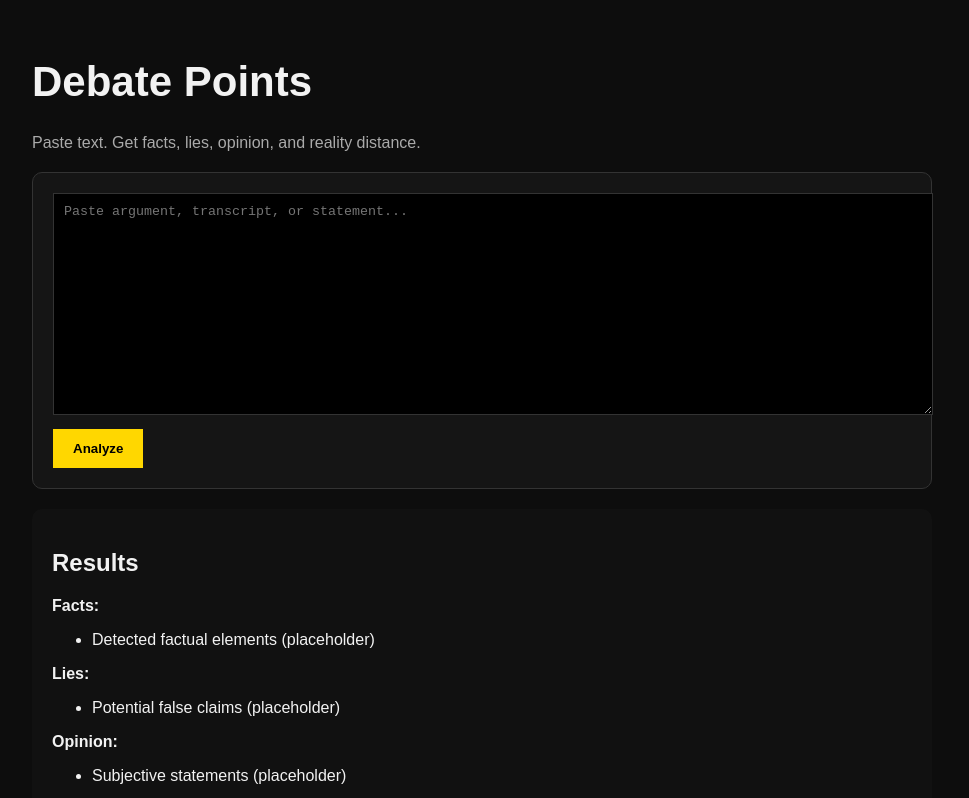
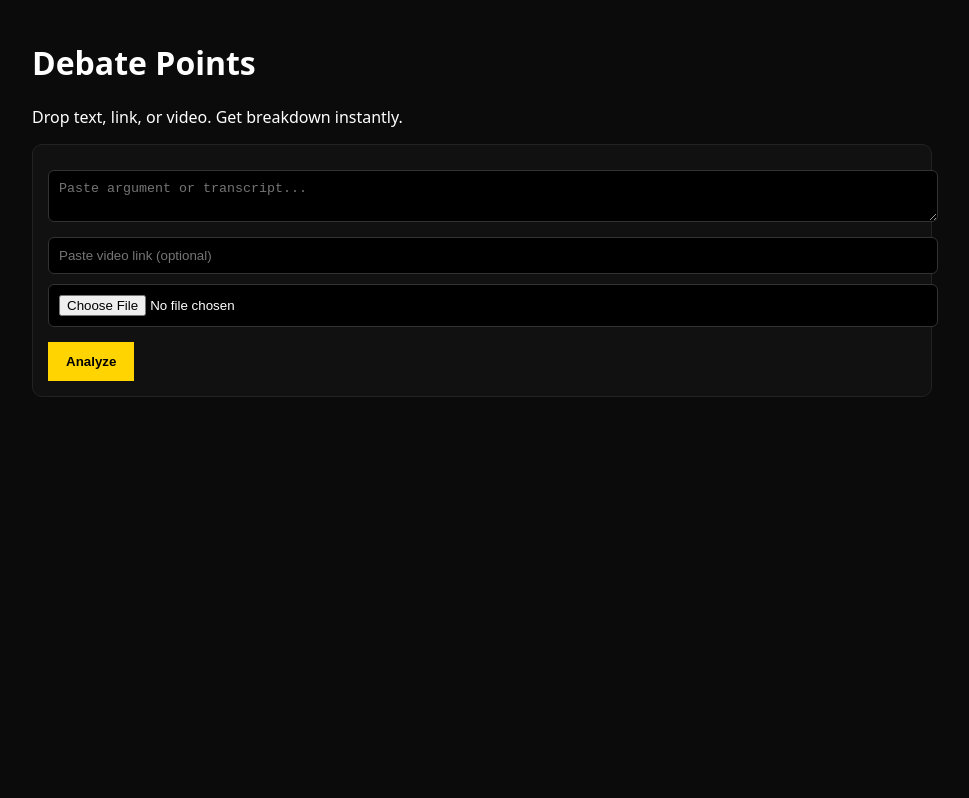
Before and after one commit to cededsr-sudo/debate-points, a plain HTML site: page index.html in a window 1280 px wide. Both pictures are taken after a click on the button "Analyze". Shown: the top 798 px of the page, without its empty margins (158-1127 px from the left). Drawn offline with Linux system fonts and the light colour scheme.

Commit message:
Update index.html

```diff
--- a/index.html
+++ b/index.html
@@ -1,4 +1,4 @@
-<!doctype html>
+<!DOCTYPE html>
 <html lang="en">
 <head>
 <meta charset="UTF-8">
@@ -8,66 +8,67 @@
 <style>
 body {
   margin:0;
-  font-family:Arial;
-  background:#0d0d0d;
-  color:#f2f2f2;
+  font-family: system-ui, Arial;
+  background:#0b0b0b;
+  color:#fff;
 }
 
 .container {
   max-width:900px;
   margin:auto;
-  padding:30px;
+  padding:20px;
 }
 
 h1 {
-  font-size:42px;
-}
-
-.sub {
-  color:#aaa;
-  margin-bottom:20px;
+  font-size:32px;
 }
 
 .box {
-  background:#151515;
-  padding:20px;
+  background:#111;
+  border:1px solid #222;
   border-radius:10px;
-  border:1px solid #333;
-  margin-bottom:20px;
+  padding:15px;
+  margin-top:15px;
 }
 
-textarea {
+textarea, input {
   width:100%;
-  height:200px;
   background:#000;
   color:#fff;
   border:1px solid #333;
   padding:10px;
+  margin-top:10px;
+  border-radius:6px;
 }
 
 button {
-  margin-top:10px;
-  padding:12px 20px;
+  background:#ffd400;
+  color:#000;
   border:none;
-  background:gold;
+  padding:12px 18px;
+  margin-top:15px;
   font-weight:bold;
   cursor:pointer;
 }
 
-.result {
-  margin-top:20px;
-  background:#111;
-  padding:20px;
-  border-radius:10px;
+.results div {
+  margin-top:10px;
+  padding:10px;
+  border-radius:6px;
 }
 
-.scale {
+.truth { background:#1b5e20; }
+.lies { background:#7f0000; }
+.opinion { background:#444; }
+.foolery { background:#5d4037; }
+.manipulation { background:#311b92; }
+
+video {
+  width:100%;
   margin-top:10px;
-  padding:10px;
-  background:#222;
+  border-radius:8px;
 }
 </style>
-
 </head>
 
 <body>
@@ -75,54 +76,89 @@ button {
 <div class="container">
 
 <h1>Debate Points</h1>
+<p>Drop text, link, or video. Get breakdown instantly.</p>
 
-<div class="sub">
-Paste text. Get facts, lies, opinion, and reality distance.
+<div class="box">
+  <textarea id="textInput" placeholder="Paste argument or transcript..."></textarea>
+
+  <input id="linkInput" placeholder="Paste video link (optional)" />
+
+  <input type="file" id="videoUpload" accept="video/*" />
+
+  <button onclick="analyze()">Analyze</button>
 </div>
 
-<div class="box">
-<textarea id="inputText" placeholder="Paste argument, transcript, or statement..."></textarea>
-<button onclick="analyze()">Analyze</button>
-</div>
+<div id="videoPreview"></div>
 
-<div id="output" class="result" style="display:none;">
-<h2>Results</h2>
+<div id="results" class="results box" style="display:none;">
+  <h2>Results</h2>
 
-<p><strong>Facts:</strong></p>
-<ul id="facts"></ul>
+  <div class="truth">Truth: <span id="truthScore"></span></div>
+  <div class="lies">Lies: <span id="lieScore"></span></div>
+  <div class="opinion">Opinion: <span id="opinionScore"></span></div>
+  <div class="foolery">Foolery: <span id="foolScore"></span></div>
+  <div class="manipulation">Manipulation: <span id="manipScore"></span></div>
 
-<p><strong>Lies:</strong></p>
-<ul id="lies"></ul>
+  <div style="margin-top:15px;">
+    <strong>Reality Scale:</strong>
+    <div id="scale"></div>
+  </div>
 
-<p><strong>Opinion:</strong></p>
-<ul id="opinions"></ul>
-
-<p><strong>Preference Distance:</strong></p>
-<ul id="preference"></ul>
-
-<p><strong>Reality Scale:</strong></p>
-<div id="scale" class="scale"></div>
-
-<p><strong>Sources Used:</strong></p>
-<p>Primary (1st Tier) / Secondary (2nd Tier)</p>
-
+  <div style="margin-top:15px;">
+    <strong>Sources:</strong>
+    <ul id="sources"></ul>
+  </div>
 </div>
 
 </div>
 
 <script>
+document.getElementById("videoUpload").addEventListener("change", function(e){
+  const file = e.target.files[0];
+  if(file){
+    const url = URL.createObjectURL(file);
+    document.getElementById("videoPreview").innerHTML =
+      `<video controls src="${url}"></video>`;
+  }
+});
+
 function analyze(){
-  let text = document.getElementById("inputText").value;
+  const text = document.getElementById("textInput").value;
 
-  document.getElementById("output").style.display="block";
+  if(!text){
+    alert("Put something in, genius.");
+    return;
+  }
 
-  // Placeholder logic for now
-  document.getElementById("facts").innerHTML = "<li>Detected factual elements (placeholder)</li>";
-  document.getElementById("lies").innerHTML = "<li>Potential false claims (placeholder)</li>";
-  document.getElementById("opinions").innerHTML = "<li>Subjective statements (placeholder)</li>";
-  document.getElementById("preference").innerHTML = "<li>Bias / preference detected (placeholder)</li>";
+  document.getElementById("results").style.display = "block";
 
-  document.getElementById("scale").innerHTML = "Mixed Reality (early stage)";
+  // Fake scoring (for now)
+  const truth = Math.floor(Math.random()*40)+20;
+  const lies = Math.floor(Math.random()*30);
+  const opinion = Math.floor(Math.random()*40);
+  const fool = Math.floor(Math.random()*20);
+  const manip = Math.floor(Math.random()*25);
+
+  document.getElementById("truthScore").innerText = truth + "%";
+  document.getElementById("lieScore").innerText = lies + "%";
+  document.getElementById("opinionScore").innerText = opinion + "%";
+  document.getElementById("foolScore").innerText = fool + "%";
+  document.getElementById("manipScore").innerText = manip + "%";
+
+  let scale = "Balanced Reality";
+  if(lies > 25 || manip > 20) scale = "Distorted";
+  if(fool > 15) scale = "Clown Territory";
+
+  document.getElementById("scale").innerText = scale;
+
+  const sources = [
+    "Primary source (if detected)",
+    "Secondary reference",
+    "Contextual inference"
+  ];
+
+  document.getElementById("sources").innerHTML =
+    sources.map(s => `<li>${s}</li>`).join("");
 }
 </script>
 
```
